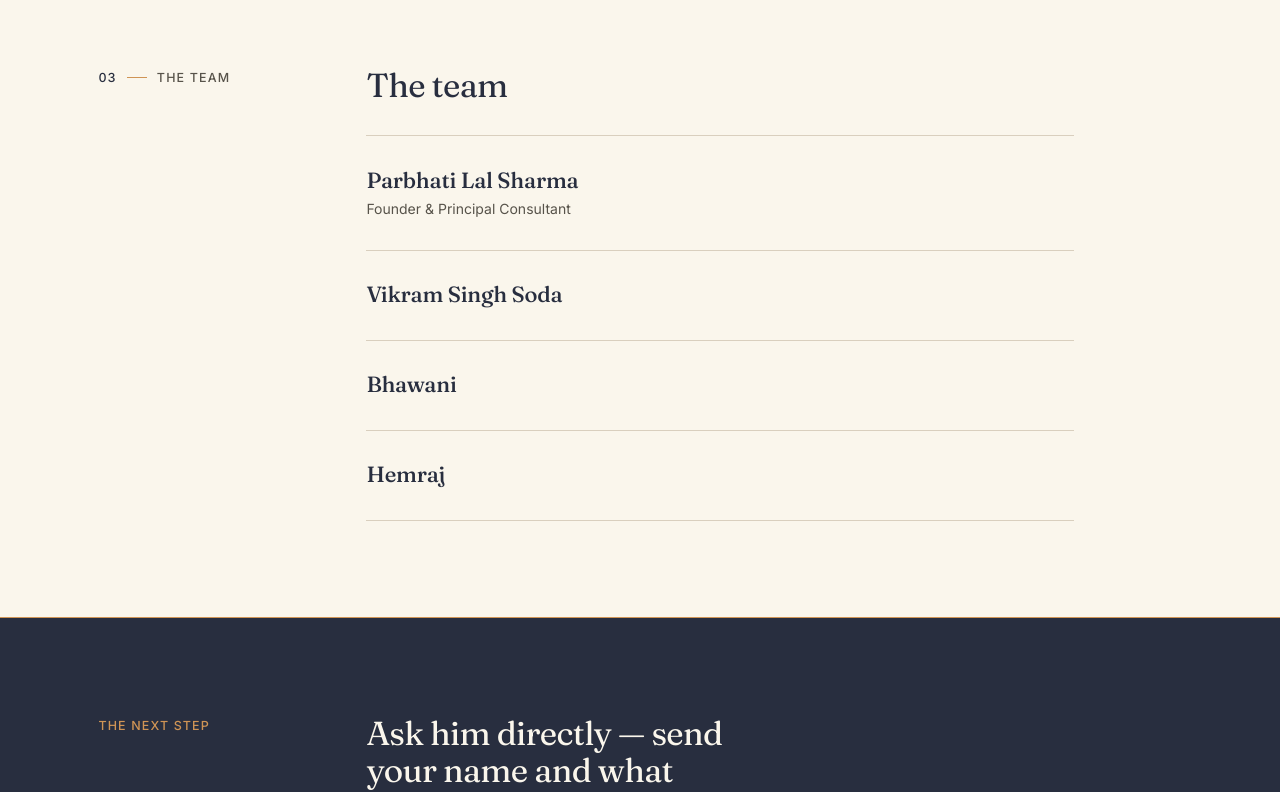
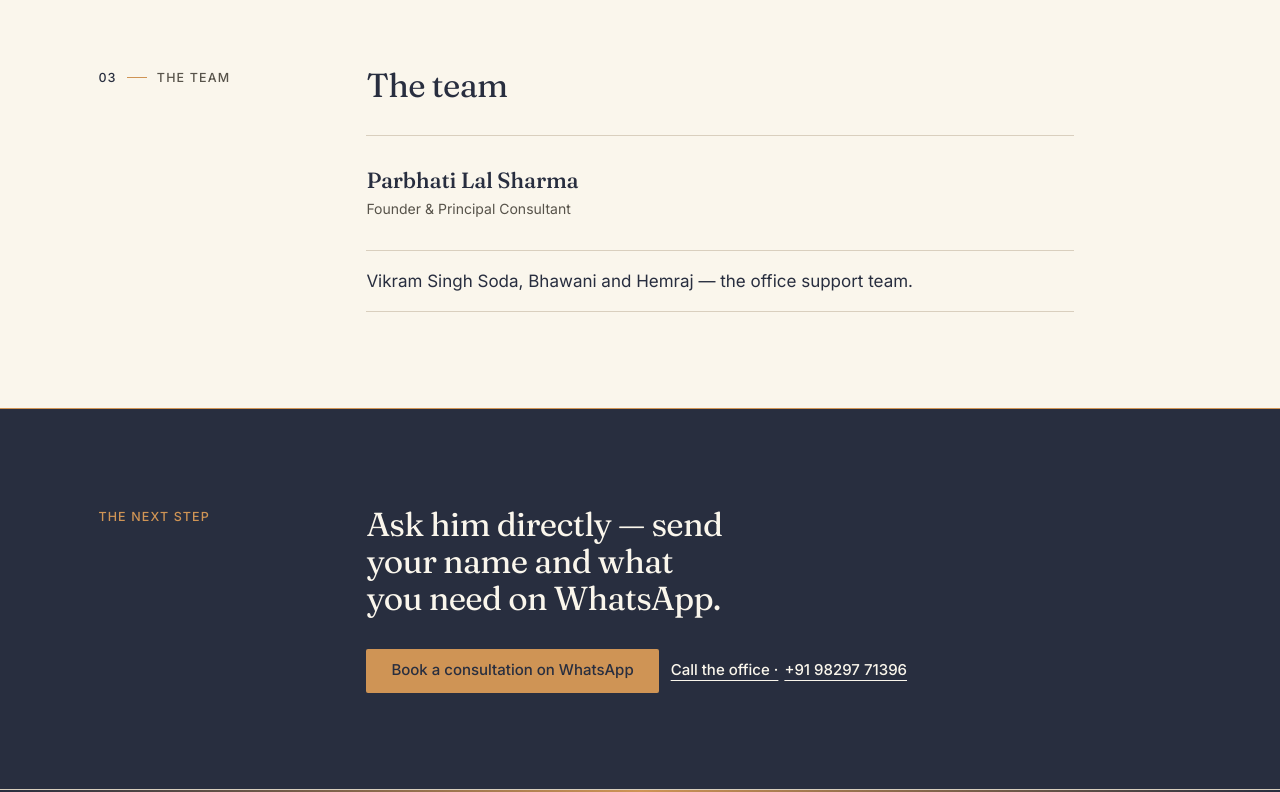
Before and after one commit to vibhavs015-droid/plsharma-site, a Next.js app in the folder site/: page /about in a window 1280 px wide. Shown: the part 1660-2452 px from the top of the page. Built offline with nearby package versions, Linux system fonts and the light colour scheme; no server answers.

Commit message:
T17 F1: fold bare team names into one honest support entry + re-pin

```diff
--- a/site/app/about/page.tsx
+++ b/site/app/about/page.tsx
@@ -29,6 +29,15 @@ const entryLink =
   "underline decoration-line decoration-1 underline-offset-4 transition-[text-decoration-color] duration-[var(--motion-base)] ease-standard hover:decoration-brass-ink";
 
 const founder = visibleTeam[0];
+
+// T17 F1 (critic): the associates ship as ONE honest entry — the
+// owner-confirmed names plus the missing descriptor, no invented roles.
+// Per-name rows return the moment owner-supplied roles land.
+const associateNames = visibleTeam.slice(1).map((member) => member.name);
+const associateLine =
+  associateNames.length > 1
+    ? `${associateNames.slice(0, -1).join(", ")} and ${associateNames[associateNames.length - 1]}`
+    : associateNames.join("");
 
 export default function AboutPage() {
   return (
@@ -180,11 +189,16 @@ export default function AboutPage() {
               <h3>{founder.name}</h3>
               <p className="text-meta text-ink-muted mt-1">{founder.role}</p>
             </li>
-            {visibleTeam.slice(1).map((member) => (
-              <li key={member.name} className="ruled-entry">
-                <h3>{member.name}</h3>
+            {/* T17 F1: the three bare name rows (unfilled-data look) are
+                folded into this one honest entry — names kept, descriptor
+                added, nothing invented. */}
+            {associateNames.length > 0 && (
+              <li className="ruled-entry">
+                <p className="text-body">
+                  {associateLine} — the office support team.
+                </p>
               </li>
-            ))}
+            )}
           </ul>
         </div>
       </section>
```
Also changed, not shown: 1 other file (tests, documents, lock files or other folders).
